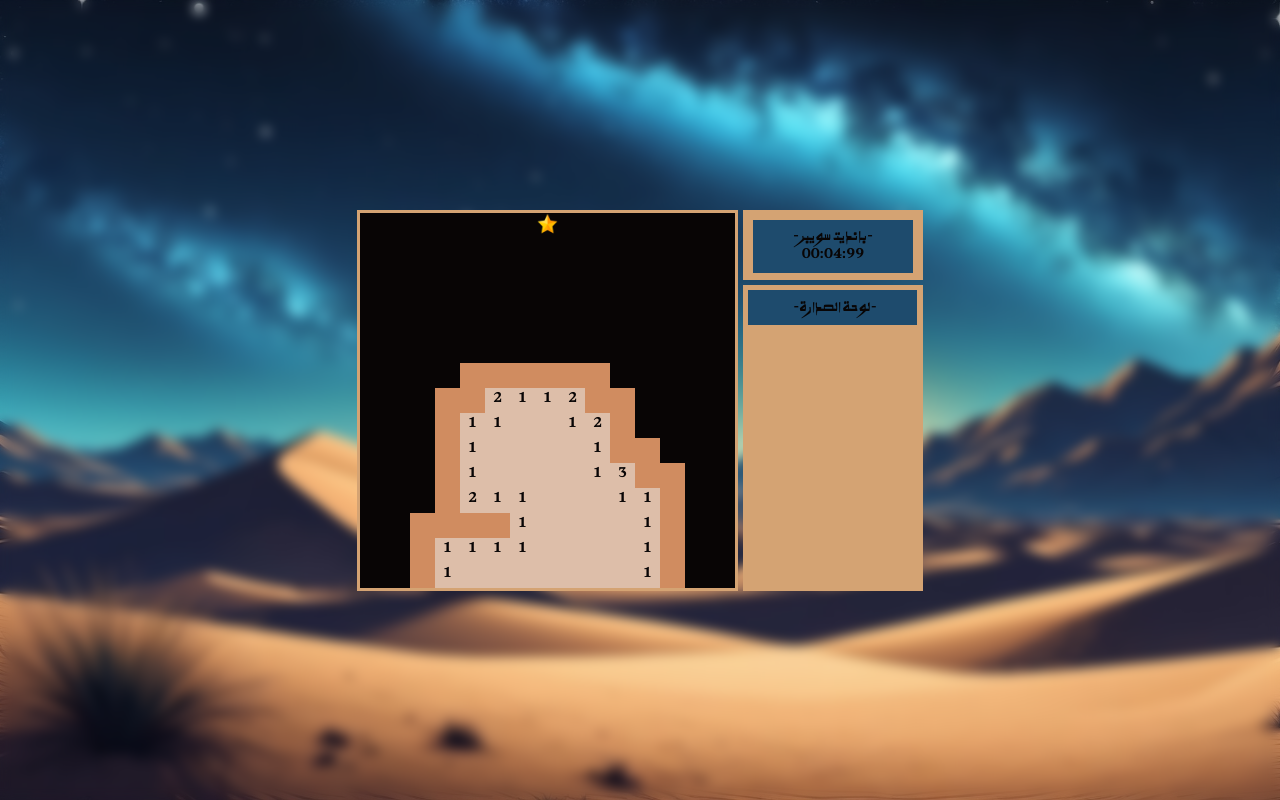
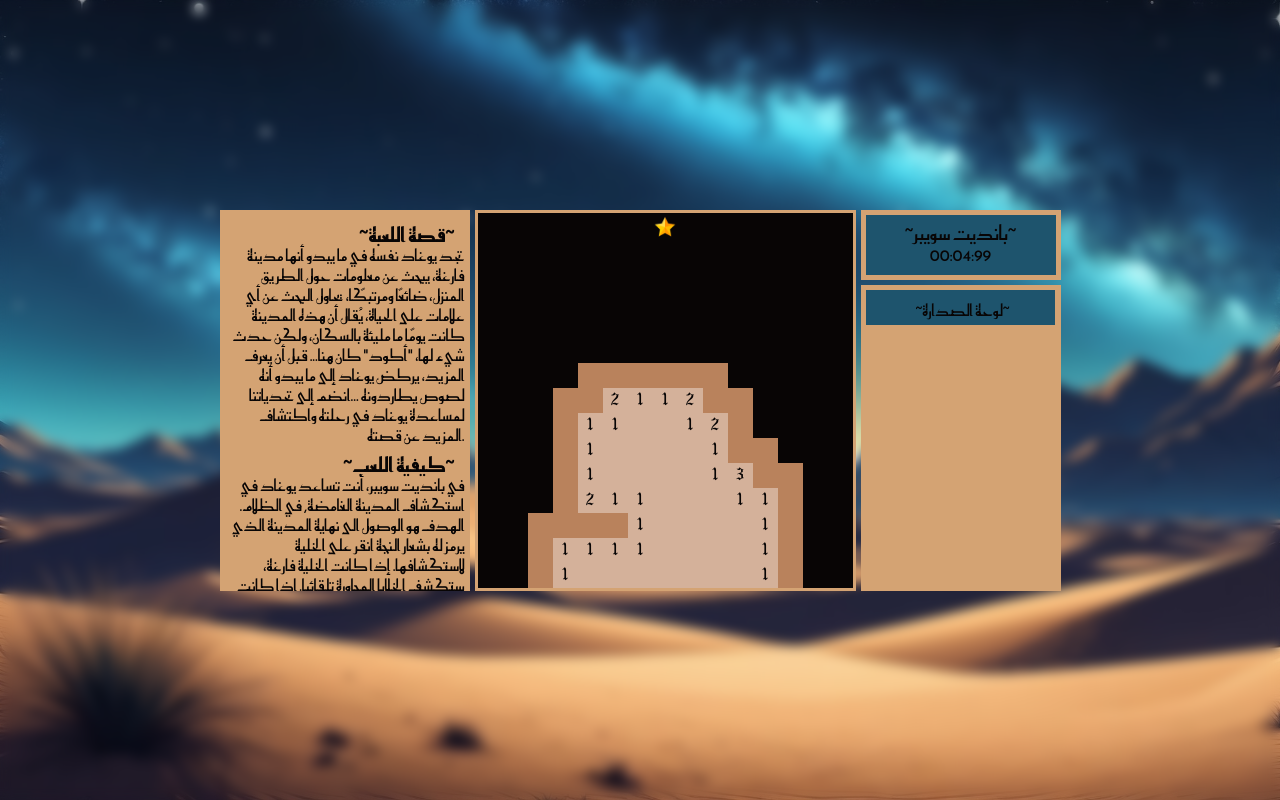
Before and after one commit to hexxt-git/bandit-sweeper, a plain HTML site: page index.html in a window 1280 px wide. Drawn offline with Linux system fonts and the light colour scheme.

Commit message:
story and how to play

```diff
--- a/index.html
+++ b/index.html
@@ -5,19 +5,30 @@
     <meta name="viewport" content="width=device-width, initial-scale=1.0">
     <link rel="stylesheet" href="style.css">
     <script src="script.js" defer></script>
-    <title>-بانديت سويبر-</title>
+    <title>~بانديت سويبر~</title>
 </head>
 <body>
     <div id="container">
+        <div id="story">
+            <h2>
+                ~قصة اللعبة~
+            </h2>
+            تجد يوغاد نفسه في ما يبدو أنها مدينة فارغة، يبحث عن معلومات حول الطريق المنزل، ضائعًا ومرتبكًا، يحاول البحث عن أي علامات على الحياة، يُقال أن هذه المدينة كانت يومًا ما مليئة بالسكان، ولكن حدث شيء لها، "أكود" كان هنا... قبل أن يعرف المزيد، يركض يوغاد إلى ما يبدو أنه لصوص يطاردونه ...انضم إلى تحدياتنا لمساعدة يوغاد في رحلته واكتشاف المزيد عن قصته.
+            <h2>
+                ~كيفية اللعب~
+            </h2>
+            في بانديت سويبر، أنت تساعد يوغاد في استكشاف المدينة الغامضة, في الظلام. الهدف هو الوصول الى نهاية المدينة الذي يرمز له بشعار النجة
+            انقر على الخلية لاستكشافها. إذا كانت الخلية فارغة، ستكشف الخلايا المجاورة تلقائيا. إذا كانت الخلية تحتوي على لص، ستنتهي اللعبة و تخسر.
+            لا يمكنك استكشاف الخلايا إلا إذا كانت مجاورة لخلية مستكشفة بالفعل. استخدم هذه المعلومة لتجنب اللصوص واستكشاف المدينة بأمان.
+            اللعبة تحتوي على مؤقت. حاول استكشاف المدينة بأسرع ما يمكن لتحقيق أعلى النقاط!
+        </div>
         <div id="grid"></div>
         <div id="timer">
-            <div id="timer-container">
-                <div>-بانديت سويبر-</div>
-                <div id="timer-val"></div>
-            </div>
+            <div style="font-size: 20px;">~بانديت سويبر~</div>
+            <div id="timer-val" style="user-select: none;"></div>
         </div>
         <div id="leaderboard">
-            <div id="leaderboard-title">-لوحة الصدارة-</div>
+            <div id="leaderboard-title">~لوحة الصدارة~</div>
         </div>
     </div>
 </body>
--- a/script.js
+++ b/script.js
@@ -76,6 +76,7 @@ function revealCell(i, j) { //ricurson
         for(let di = -1 ; di <= 1 ; di++){
             if(i+di == -1 || i+di == res) continue
             for(let dj = -1 ; dj <= 1 ; dj++){
+                if (i == 0 && j == ~~(res/2)) continue; // no auto winning
                 if(di == 0 && dj == 0) continue // avoid infinite loop
                 revealCell(i + di, j + dj); // explore neighbors
             }
@@ -93,7 +94,7 @@ function check_win(){
         let score = Math.floor(timer*100)/100;
         alert("You won! \nand revealed a total of: " + revealed + " tiles\nIn a record time of: " + Math.floor(timer) + " seconds")
         let name = prompt("Enter your name for the leaderboard")
-        name = name == null || name == '' ? 'null' : name;
+        name = name == null || name == '' ? 'player' : name;
         leaderboard.push({'name':name, 'score':score})
         leaderboard = leaderboard.sort((a, b)=>{return a.score - b.score})
         localStorage.setItem("leaderboard", JSON.stringify(leaderboard))
--- a/style.css
+++ b/style.css
@@ -1,49 +1,69 @@
 @font-face {
-    font-family: "Alkalami";
-    src: url("assets/Alkalami-Regular.ttf");
+    font-family: my-font;
+    src: url("assets/ReemKufi-VariableFont_wght.ttf");
 }
-
+@font-face {
+    font-family: numbers-font;
+    src: url("/assets/OldeEnglish.ttf");
+}
+*{
+    --accent-blue: rgb(30, 84, 109);
+    --background-color: #d4a373;
+}
 body {
-    font-family: "Alkalami", sans-serif;
+    font-family: my-font, cursive, serif;
     color: #080505;
-    line-height: 5px;
     margin: 0px;
     display: flex;
     justify-content: center;
     align-items: center;
     height: 100vh;
     background: url(./assets/background.jpg);
-    background-color: rgb(190, 124, 38);
+    background-color: var(--accent-blue);
     background-size: cover;
     backdrop-filter: blur(6px);
 }
 #container{
     display: grid;
-    grid-template-columns: 1fr 180px;
+    grid-template-columns: 250px 1fr 200px;
     grid-template-rows: 70px calc(var(--res) * 25px - 69px);
     gap: 5px;
 }
+#story{
+    grid-row: 1 / 3;
+    background-color: var(--background-color);
+    padding: 5px;
+    text-align: right;
+    line-height: 20px;
+    overflow-y: auto;
+    padding-bottom: 10px;
+}
+#story h2{
+    margin: 0px;
+    padding: 0px;
+    padding-top: 10px;
+    padding-right: 10px;
+    font-size: 20px;
+}
 #timer{
-    background-color: #d4a373;
-}
-#timer-container{
-    background-color: #1e4b6d;
-    width: calc(100% - 20px);
-    height: calc(100% - 20px);
-    margin: 10px;
-    padding-top: 3px;
+    width: 100%;
+    height: 100%;
+    box-sizing: border-box;
+    border: 5px solid var(--background-color);
+    background-color: var(--accent-blue);
     display: flex;
     align-items: center;
     justify-content: space-evenly;
     flex-direction: column;
+    line-height: 5px;
 }
 #leaderboard{
-    background-color: #d4a373;
+    background-color: var(--background-color);
     padding: 5px;
     overflow-y: auto;
 }
 #leaderboard div{
-    background-color: #1e4b6d;
+    background-color: var(--accent-blue);
     margin-bottom: 3px;
     display: flex;
     padding-left: 5px;
@@ -61,7 +81,7 @@ body {
     justify-content: center;
 }
 #grid{
-    background-color: #d4a373;
+    background-color: var(--background-color);
     grid-row: 1 / 3;
     display: grid;
     grid-template-columns: repeat(var(--res), 25px);
@@ -70,6 +90,8 @@ body {
     width: fit-content;
     user-select: none;
     padding: 3px;
+    font-family: numbers-font;
+    font-size: 23px;
 }
 .cell{
     display: flex;
@@ -80,12 +102,17 @@ body {
     background-color: #080505;
 }
 .cell[data-explored="true"]{
-    background-color: #ddbea9;
+    background-color: #d4b19a;
 }
 .cell[data-explorable="true"]{
-    background-color: #d08c60;
+    background-color: #b9825c;
     cursor: pointer;
 }
 #star-img{
     width: 110%;
+    transform: translateY(3px);
+    -webkit-transform: translateY(3px);
+    -moz-transform: translateY(3px);
+    -ms-transform: translateY(3px);
+    -o-transform: translateY(3px);
 }
```
Also changed, not shown: assets/OldeEnglish.ttf (added), assets/Otto.ttf (added), assets/ReemKufi-VariableFont_wght.ttf (added).
